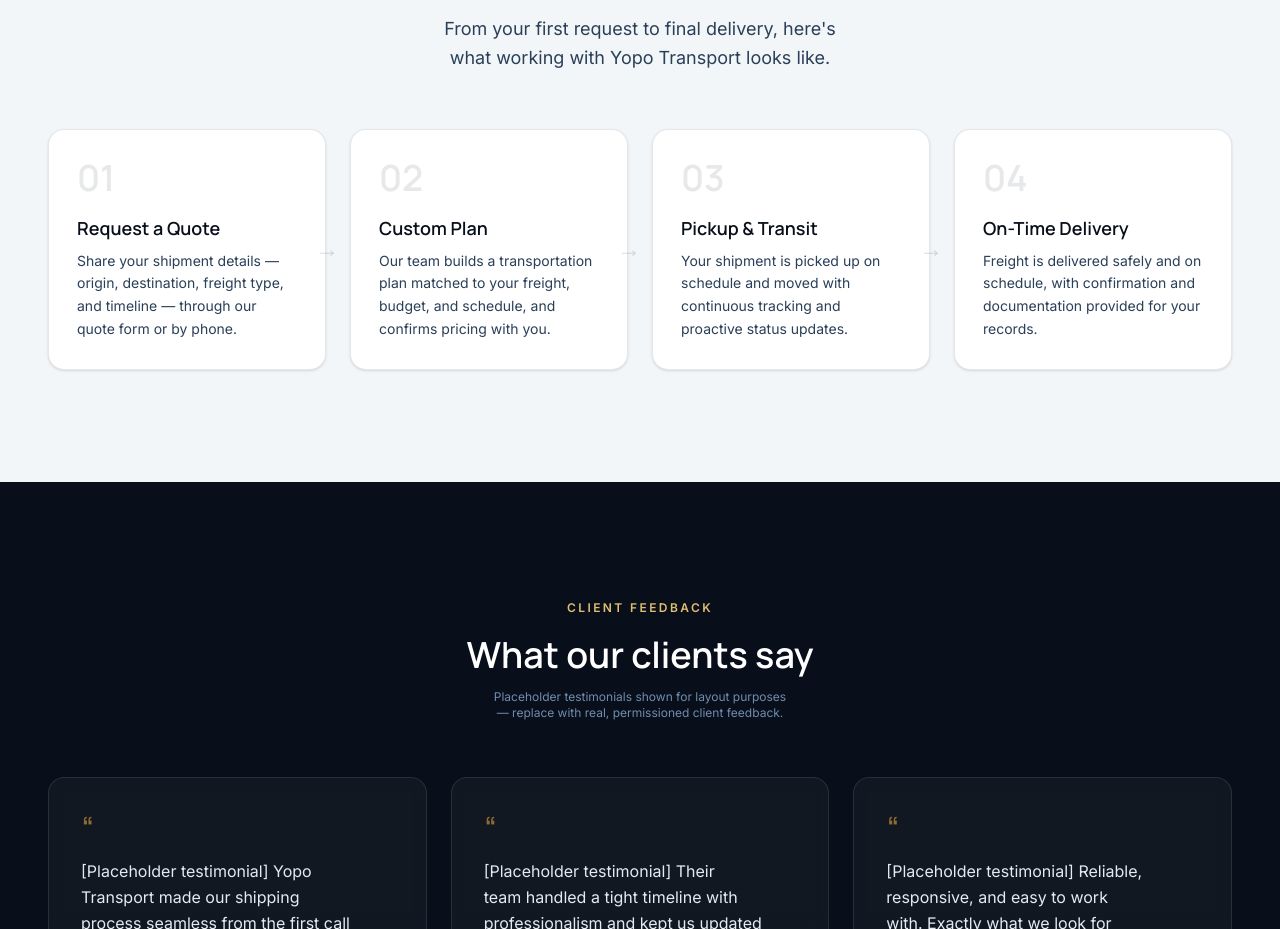
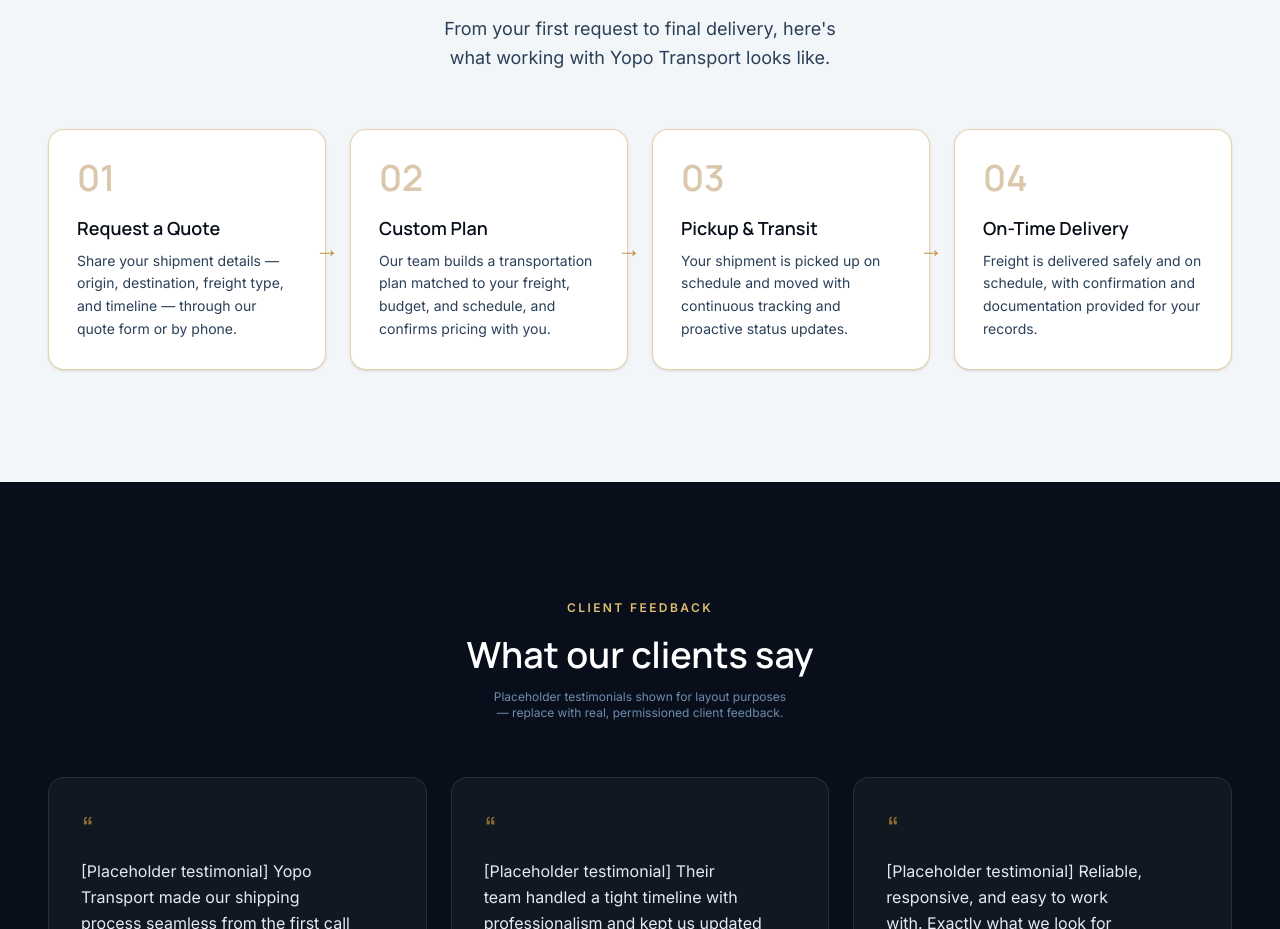
Before and after one commit to denitrajkov/yopo-transport, a Next.js app: page / in a window 1280 px wide. Shown: the part 4540-5469 px from the top of the page. Built offline with nearby package versions, Linux system fonts and the light colour scheme.

Commit message:
processSteps redisgn

```diff
--- a/src/components/ProcessSteps.tsx
+++ b/src/components/ProcessSteps.tsx
@@ -6,9 +6,9 @@
       {processSteps.map((item, index) => (
         <li
           key={item.step}
-          className="group relative rounded-2xl border border-navy-900/10 bg-white p-7 shadow-sm transition-all duration-500 hover:-translate-y-1.5 hover:shadow-xl hover:shadow-navy-900/10"
+          className="group relative rounded-2xl border border-gold-500/40 bg-white p-7 shadow-sm transition-all duration-500 hover:-translate-y-1.5 hover:border-gold-500/70 hover:shadow-xl hover:shadow-navy-900/10"
         >
-          <span className="font-display text-4xl font-semibold text-navy-900/10 transition-colors duration-500 group-hover:text-gold-500/30">
+          <span className="font-display text-4xl font-semibold text-gold-600/40 transition-colors duration-500 group-hover:text-gold-600/70">
             {item.step}
           </span>
           <h3 className="font-display mt-4 text-lg font-semibold text-navy-950">
@@ -20,7 +20,7 @@
           {index < processSteps.length - 1 ? (
             <span
               aria-hidden
-              className="absolute right-[-14px] top-1/2 hidden -translate-y-1/2 text-2xl text-navy-900/15 lg:block"
+              className="absolute right-[-14px] top-1/2 hidden -translate-y-1/2 text-2xl text-gold-500 lg:block"
             >
               &rarr;
             </span>
```
